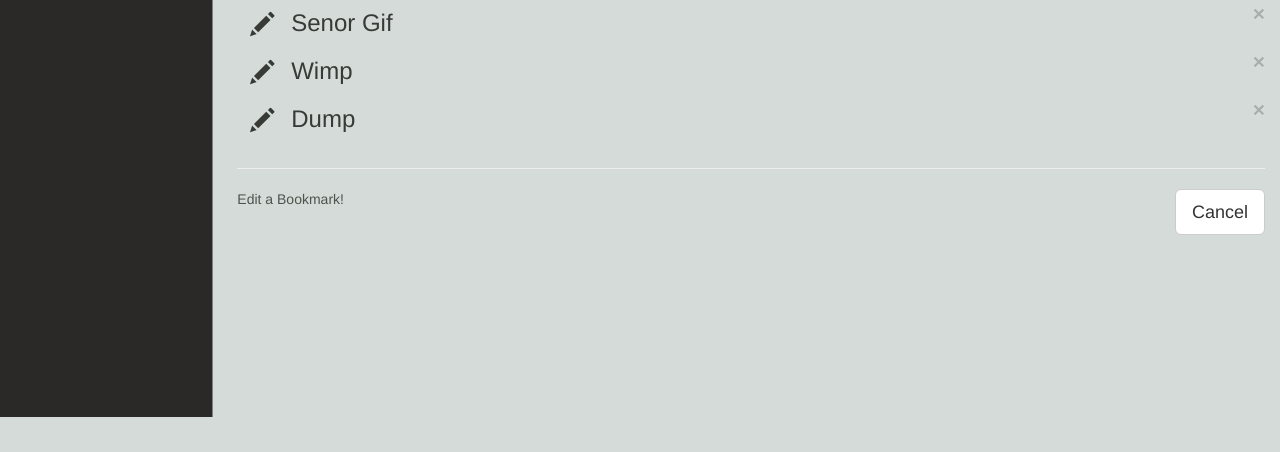
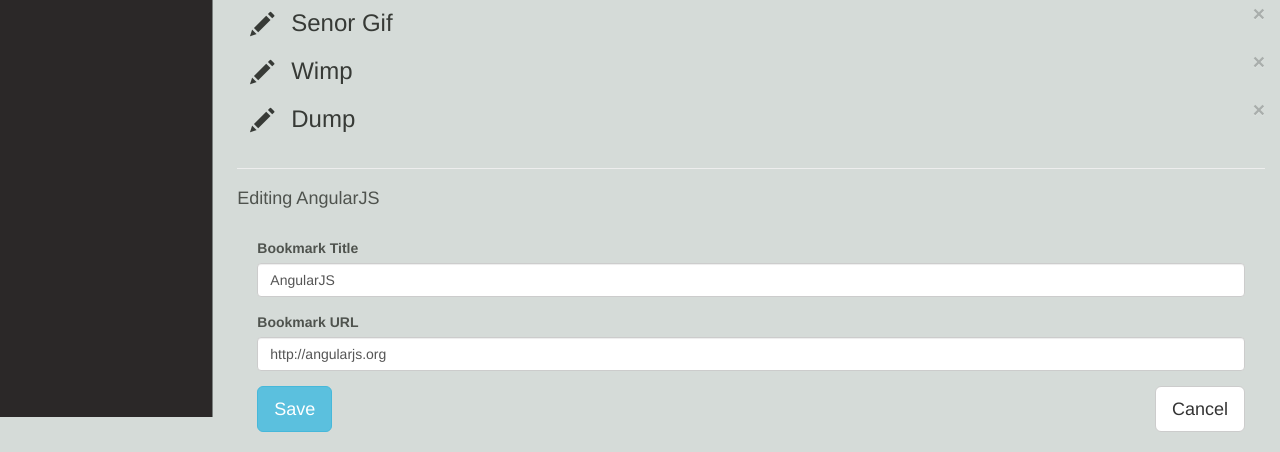
Before and after one commit to MoyArt/eggly, a plain HTML site: page index.html in a window 1280 px wide. Both pictures are taken after a click on the button 262 px from the left and 120 px from the top of the page. Shown: the part 383-835 px from the top of the page. Before the commit the page ends 800 px from the top, so only its background shows below. Drawn offline with nearby package versions, Linux system fonts and the light colour scheme.

Commit message:
Feature(JS, HTML): Added editing markup and logic

```diff
--- a/app/eggly-app.start.js
+++ b/app/eggly-app.start.js
@@ -49,7 +49,15 @@ angular
         $scope.bookmarks.push(bookmark);
         resetCreateForm();
     }
+
     $scope.createBookmark = createBookmark;
+    $scope.editedBookmark = null;
+
+    function setEditedBookmark(bookmark){
+        $scope.editedBookmark = bookmark;
+    }
+
+    $scope.setEditedBookmark = setEditedBookmark;
 
     /*----------------------------------------------
     * CREATING STATE FOR THE APP
--- a/index.html
+++ b/index.html
@@ -25,7 +25,7 @@
                 <div class="col-sm-9 col-sm-offset-3 col-md-10 col-md-offset-2 main bookmark-rows">
                     <div ng-repeat="bookmark in bookmarks | filter:{category:currentCategory.name}">
                         <button type="button" class="close">&times;</button>
-                        <button type="button" class="btn btn-link" ng-click="startEditing();"><span class="glyphicon glyphicon-pencil"></span></button>
+                        <button type="button" class="btn btn-link" ng-click="setEditedBookmark(bookmark); startEditing();"><span class="glyphicon glyphicon-pencil"></span></button>
                         <a href="{{bookmark.url}}" target="_blank">{{bookmark.title}}</a>
                     </div>
                     <hr/>
@@ -52,10 +52,19 @@
                     </div>
                     <!-- EDITING-->
                     <div ng-if="shouldShowEditing()">
-                        Edit a Bookmark!
-                        <button class="btn btn-default btn-lg pull-right" ng-click="cancelEditing();">
-                            Cancel
-                        </button>
+                        <h4>Editing {{editedBookmark.title}}</h4>
+                        <form class="edit-form" role="form" ng-submit="updateBookmark(editedBookmark)" novalidate>
+                            <div class="form-group">
+                                <label>Bookmark Title</label>
+                                <input type="text" class="form-control" ng-model="editedBookmark.title" placeholder="Enter title">
+                            </div>
+                            <div class="form-group">
+                                <label>Bookmark URL</label>
+                                <input type="text" class="form-control" ng-model="editedBookmark.url" placeholder="Enter URL">
+                            </div>
+                            <button type="submit" class="btn btn-info btn-lg">Save</button>
+                            <button type="button" class="btn btn-default btn-lg pull-right" ng-click="cancelEditing()">Cancel</button>
+                        </form>
                     </div>
                 </div>
             </div>
```
